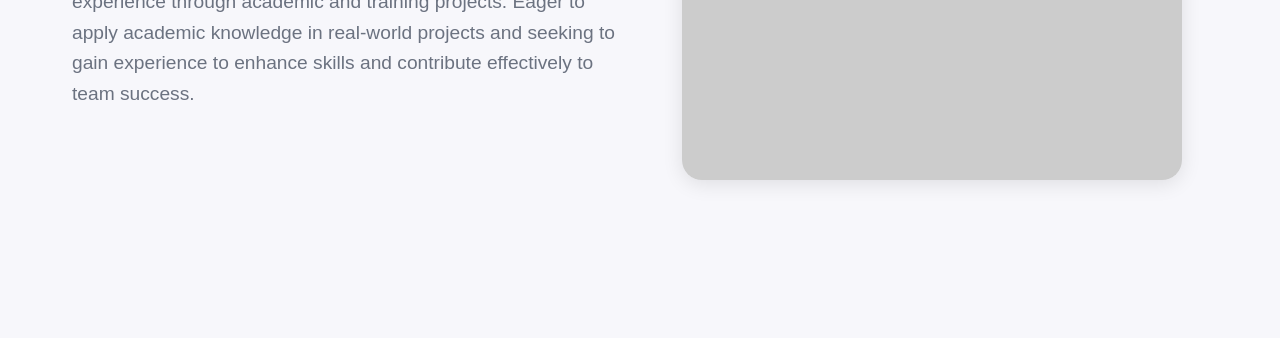
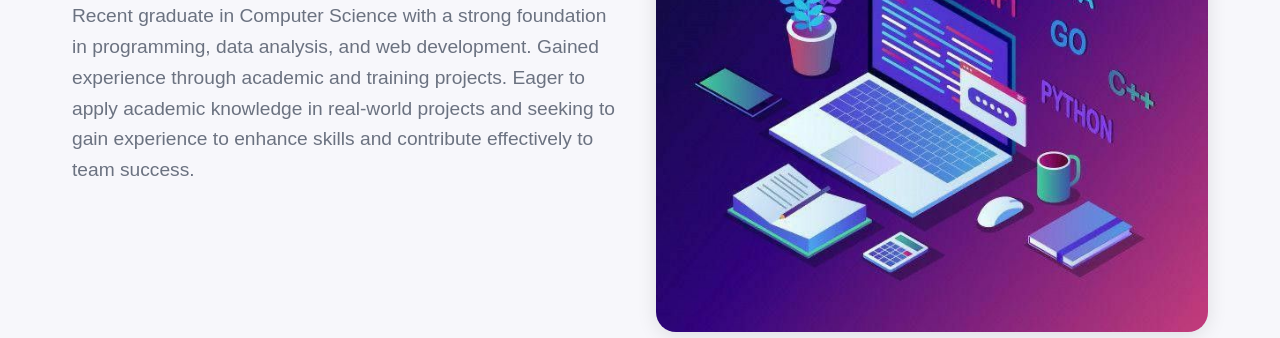
Before and after one commit to RaghadTh24/RaghadTH24.github.io, a plain HTML site: page index.html in a window 1280 px wide. Shown: the part 300-638 px from the top of the page. Drawn offline with Linux system fonts and the light colour scheme; placeholder pictures from the web are drawn by us.

Commit message:
Update index.html

```diff
--- a/index.html
+++ b/index.html
@@ -170,7 +170,7 @@
       </p>
     </div>
     <div class="hero-image">
-      <img src="https://via.placeholder.com/500x400/8b5cf6/ffffff?text=Your+Specialization" alt="Specialization Image">
+<img src="CS1.jpg" alt="Raghad's Photo">
     </div>
   </section>
 
```
